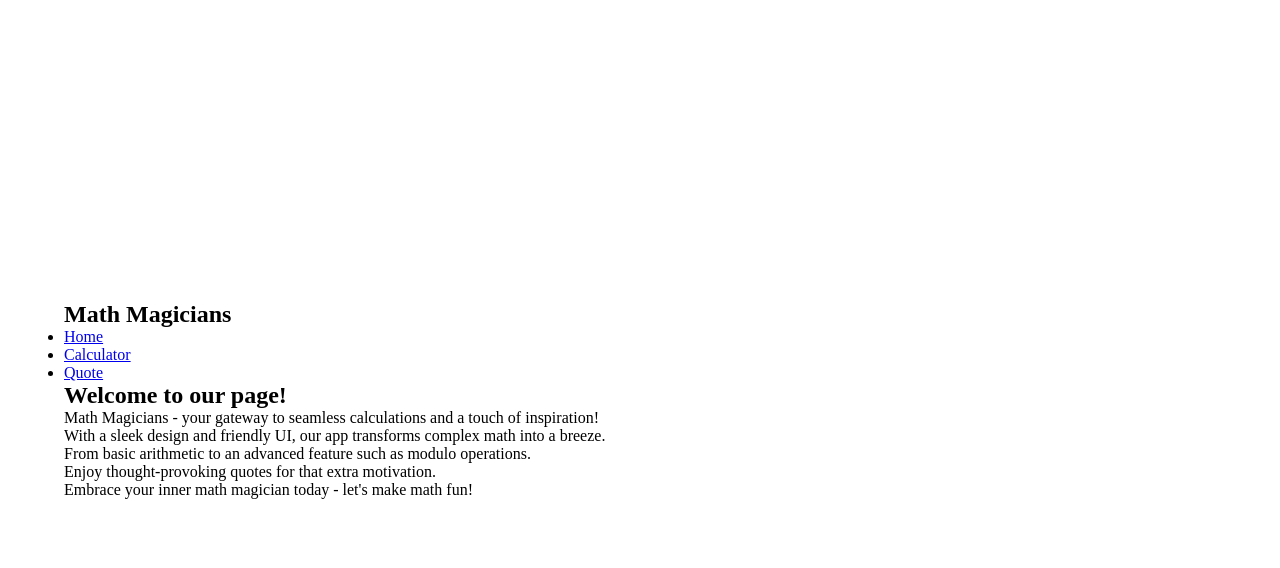
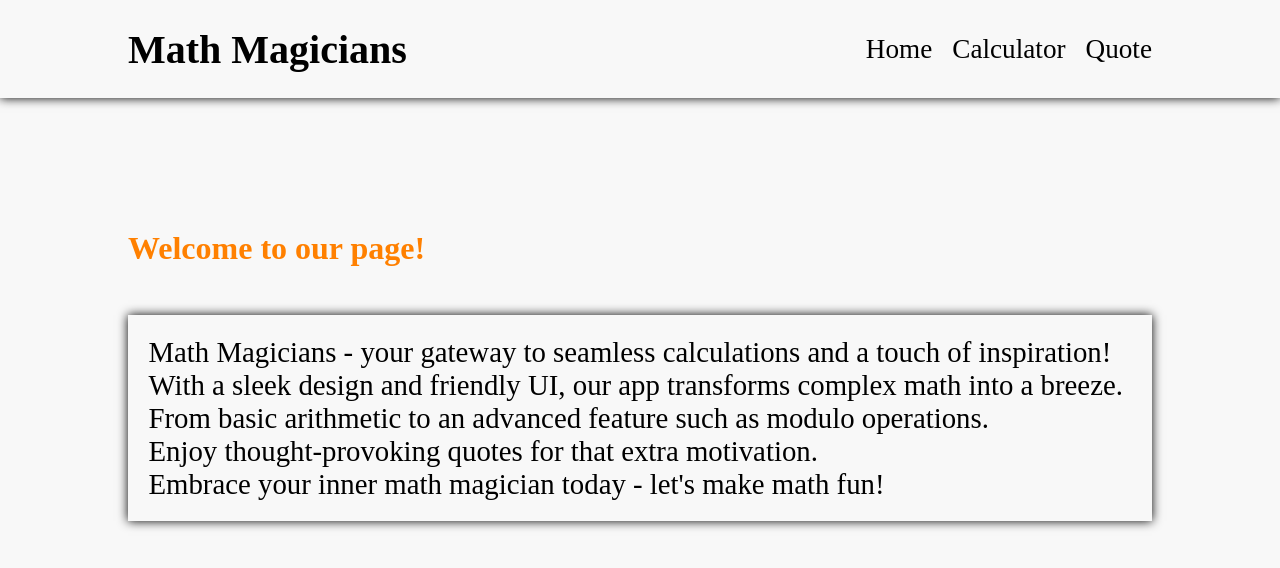
Before and after one commit to Uzair-Manzoor/math-magicians, a React (Create React App) app: page / in a window 1280 px wide. Shown: the top 568 px of the page. Built offline with nearby package versions, Linux system fonts and the light colour scheme.

Commit message:
add some basic styling

```diff
--- a/src/App.css
+++ b/src/App.css
@@ -1,10 +1,7 @@
-#root {
-  width: 90%;
-}
-
 #main {
   display: flex;
   justify-content: space-between;
+  margin-top: 10%;
 }
 
 .loading,
@@ -12,7 +9,7 @@
   display: flex;
   align-items: center;
   justify-content: center;
-  font-size: 3em;
+  font-size: 2em;
   color: #f99028;
 }
 
@@ -20,14 +17,23 @@
   display: flex;
   flex-direction: column;
   justify-content: space-between;
-  width: 55%;
-  padding: 1%;
+  gap: 1em;
+  padding: 2%;
   font-size: 2em;
+  margin-top: 10%;
 }
 
 .quote h2 {
+  color: #ff8000;
   text-align: center;
-  color: #ff8000;
+}
+
+.quote-text {
+  display: flex;
+  flex-direction: column;
+  gap: 2em;
+  box-shadow: 0 0 10px 0;
+  padding: 2%;
 }
 
 blockquote {
@@ -42,7 +48,13 @@ blockquote {
 }
 
 .calcul {
-  width: 40%;
+  width: 50%;
+  box-shadow: 0 0 10px 0;
+}
+
+#main h2 {
+  font-size: 2em;
+  color:#ff8000;
 }
 
 .result {
@@ -88,3 +100,64 @@ button:hover {
 .zero {
   grid-column: span 2;
 }
+
+.app {
+  padding: 10% 10% 5% 10%;
+  background-color: #f8f8f8;
+  width: 100vw;
+  height: 100vh;
+}
+
+.navbar {
+  display: flex;
+  justify-content: space-between;
+  align-items: center;
+  padding: 2% 10%;
+  position: fixed;
+  top: 0;
+  left: 0;
+  right: 0;
+  box-shadow: 0 0 10px 0;
+  z-index: 3;
+}
+
+.navbar-title {
+  font-size: 2.5em;
+}
+
+.navbar-links {
+  list-style: none;
+  display: flex;
+  gap: 20px;
+}
+
+.navbar-links a {
+  text-decoration: none;
+  color: #000;
+  font-size: 1.7em;
+}
+
+.navbar-links a:hover {
+  text-decoration: underline;
+}
+
+.welcome {
+  display: flex;
+  flex-direction: column;
+  font-size: 1.8em;
+  text-align: justify;
+  padding: 2%;
+  box-shadow: 0 0 10px 0;
+}
+
+.homepage {
+  display: flex;
+  flex-direction: column;;
+  gap: 3em;
+  margin-top: 10%;
+}
+
+.homepage h2 {
+  font-size: 2em;
+  color: #ff8000;
+}
--- a/src/components/Home.js
+++ b/src/components/Home.js
@@ -1,13 +1,15 @@
 import React from 'react';
 
 const Home = () => (
-  <div>
+  <div className="homepage">
     <h2>Welcome to our page!</h2>
-    <p>Math Magicians - your gateway to seamless calculations and a touch of inspiration!</p>
-    <p>With a sleek design and friendly UI, our app transforms complex math into a breeze.</p>
-    <p>From basic arithmetic to an advanced feature such as modulo operations.</p>
-    <p>Enjoy thought-provoking quotes for that extra motivation.</p>
-    <p>Embrace your inner math magician today - let&apos;s make math fun!</p>
+    <div className="welcome">
+      <p>Math Magicians - your gateway to seamless calculations and a touch of inspiration!</p>
+      <p>With a sleek design and friendly UI, our app transforms complex math into a breeze.</p>
+      <p>From basic arithmetic to an advanced feature such as modulo operations.</p>
+      <p>Enjoy thought-provoking quotes for that extra motivation.</p>
+      <p>Embrace your inner math magician today - let's make math fun!</p>
+    </div>
   </div>
 );
 
--- a/src/components/Quote.js
+++ b/src/components/Quote.js
@@ -47,11 +47,13 @@ const Quote = () => {
   return (
     <div className="quote">
       <h2>Inspirational Quote</h2>
-      <blockquote>{quote.quote}</blockquote>
-      <p>
-        -
-        {quote.author}
-      </p>
+      <div className="quote-text">
+        <blockquote>{quote.quote}</blockquote>
+        <p>
+          -
+          {quote.author}
+        </p>
+      </div>
     </div>
   );
 };
--- a/src/components/QuotePage.js
+++ b/src/components/QuotePage.js
@@ -2,7 +2,7 @@ import React from 'react';
 import Quote from './Quote';
 
 const QuotePage = () => (
-  <div>
+  <div className="quote-container">
     <Quote />
   </div>
 );
```
